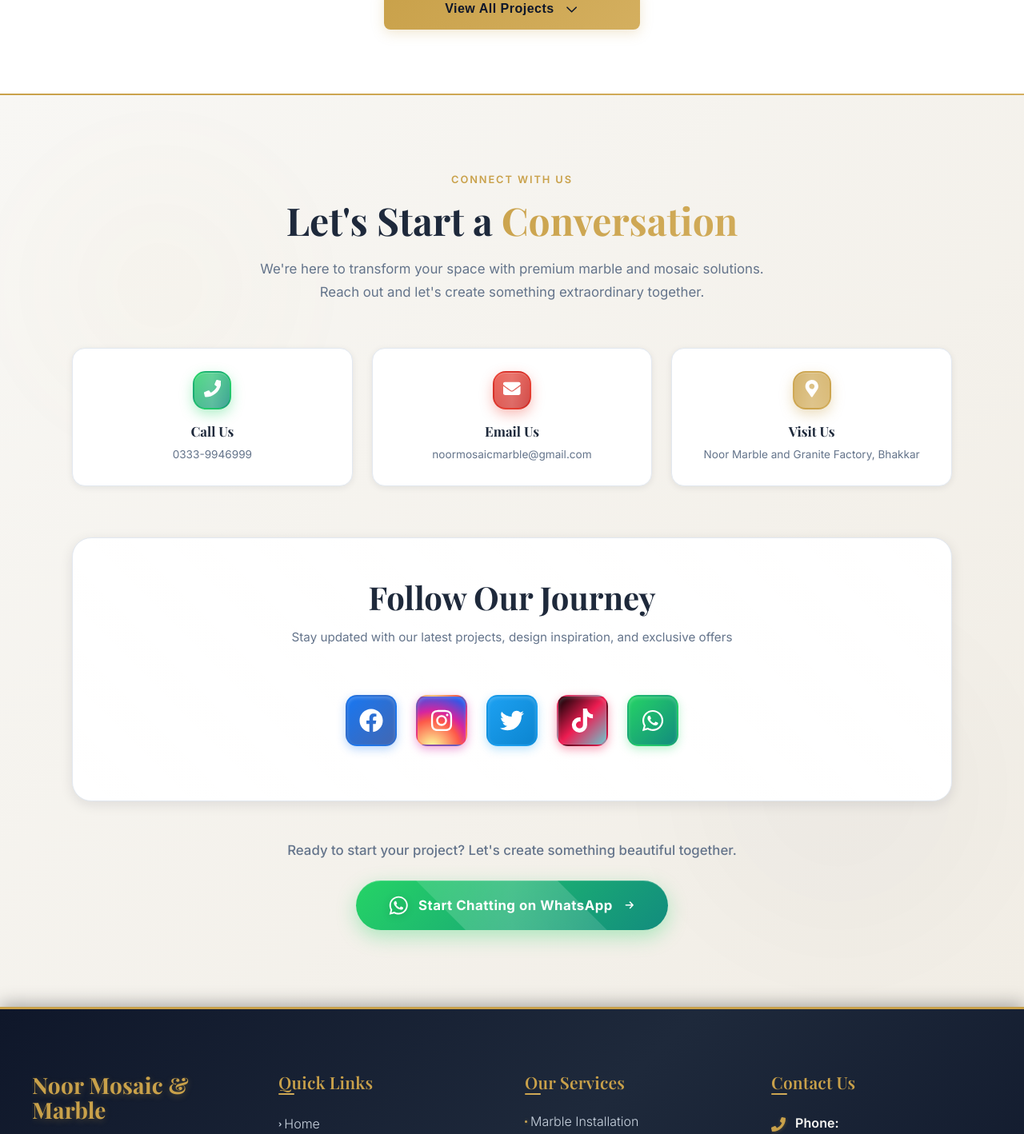
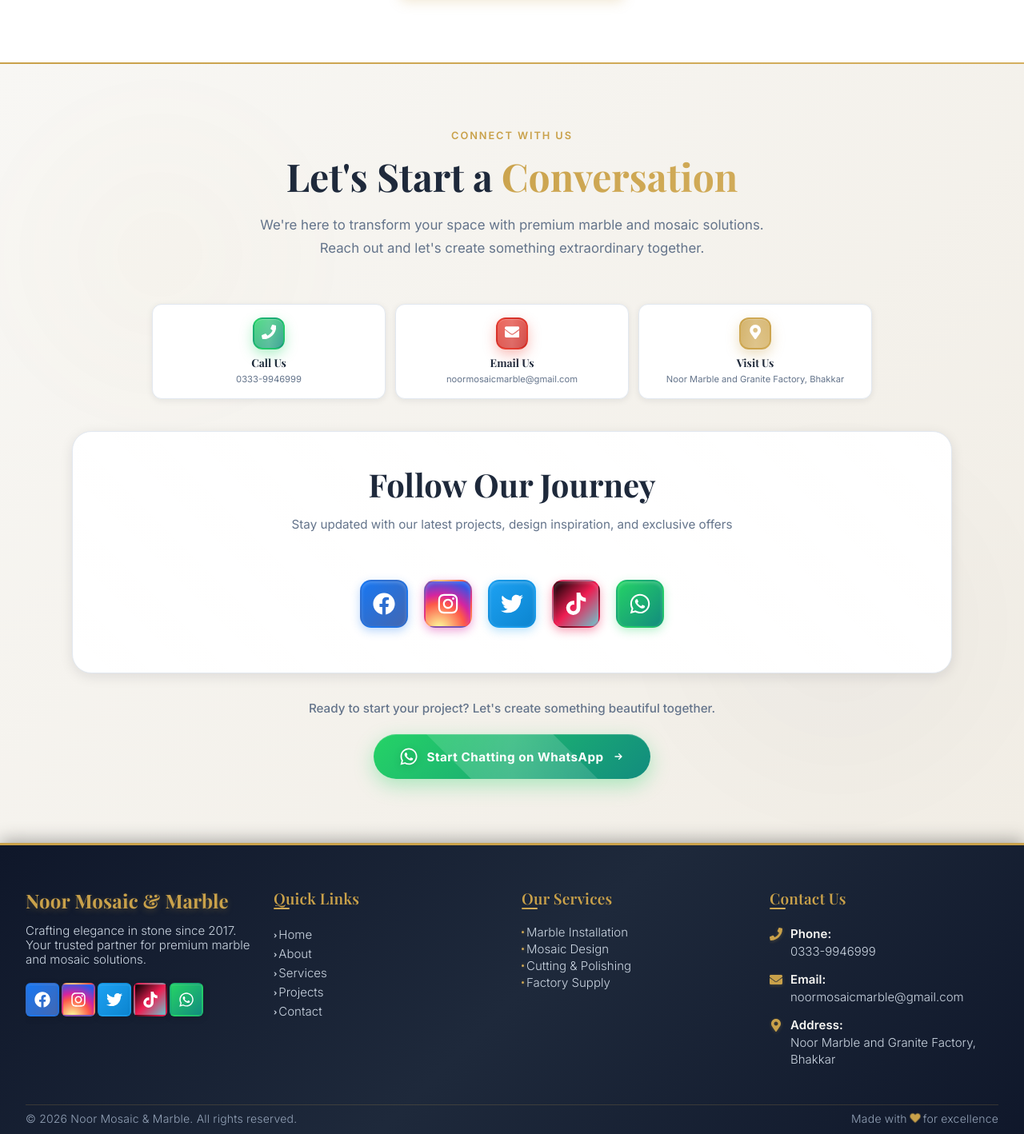
Before and after one commit to waqaryounas1428/Frontend-Developer, a React (Create React App) app: page / in a window 1280 px wide. Shown: the part 3434-4852 px from the top of the page at 80% size. Built offline with nearby package versions, Linux system fonts and the light colour scheme; the HTML template or start-up script is replaced by a standard one; a web font is replaced by a local one.

Commit message:
all code updated

```diff
--- a/src/styles/Footer.css
+++ b/src/styles/Footer.css
@@ -39,7 +39,7 @@
   z-index: 2;
   max-width: 1280px;
   margin: 0 auto;
-  padding: 24px 16px 16px;
+  padding: 16px 12px 12px;
 }
 
 /* ============================================
@@ -49,8 +49,8 @@
 .footer-grid {
   display: grid;
   grid-template-columns: repeat(4, 1fr);
-  gap: 8px;
-  margin-bottom: 16px;
+  gap: 6px;
+  margin-bottom: 12px;
   width: 100%;
   max-width: 100%;
 }
@@ -58,16 +58,16 @@
 /* Tablet: 4 columns with more space */
 @media (min-width: 640px) {
   .footer-grid {
-    gap: 24px;
-    margin-bottom: 40px;
+    gap: 16px;
+    margin-bottom: 24px;
   }
 }
 
 /* Desktop: 4 columns with full space */
 @media (min-width: 1024px) {
   .footer-grid {
-    gap: 32px;
-    margin-bottom: 48px;
+    gap: 24px;
+    margin-bottom: 32px;
   }
 }
 
@@ -87,7 +87,7 @@
   font-family: 'Playfair Display', serif;
   font-weight: 700;
   color: var(--accent-main);
-  margin-bottom: 4px;
+  margin-bottom: 3px;
   word-wrap: break-word;
   overflow-wrap: break-word;
   line-height: 1.1;
@@ -97,7 +97,7 @@
 
 .footer-company p {
   color: #CBD5E1;
-  margin-bottom: 6px;
+  margin-bottom: 4px;
   line-height: 1.2;
   font-size: 10px;
   word-wrap: break-word;
@@ -110,7 +110,7 @@
 /* Social Links */
 .footer-social {
   display: flex;
-  gap: 4px;
+  gap: 3px;
   flex-wrap: wrap;
   align-items: center;
 }
@@ -119,13 +119,13 @@
   display: inline-flex;
   align-items: center;
   justify-content: center;
-  width: 24px;
-  height: 24px;
+  width: 22px;
+  height: 22px;
   background: rgba(255, 255, 255, 0.1);
   border: 2px solid rgba(255, 255, 255, 0.2);
   border-radius: 6px;
   color: #FFFFFF;
-  font-size: 11px;
+  font-size: 10px;
   transition: all 0.4s cubic-bezier(0.4, 0, 0.2, 1);
   text-decoration: none;
   position: relative;
@@ -212,7 +212,7 @@
 .footer-section h4 {
   font-size: 13px;
   font-weight: 600;
-  margin-bottom: 6px;
+  margin-bottom: 4px;
   color: var(--accent-main);
   font-family: 'Playfair Display', serif;
   word-wrap: break-word;
@@ -220,7 +220,7 @@
   line-height: 1.1;
   letter-spacing: 0.2px;
   position: relative;
-  padding-bottom: 4px;
+  padding-bottom: 3px;
 }
 
 .footer-section h4::after {
@@ -247,7 +247,7 @@
 }
 
 .footer-link-item {
-  margin-bottom: 4px;
+  margin-bottom: 3px;
   width: 100%;
   max-width: 100%;
   overflow: hidden;
@@ -273,7 +273,7 @@
 }
 
 .footer-link-arrow {
-  margin-right: 3px;
+  margin-right: 2px;
   font-size: 10px;
   font-weight: bold;
   transition: transform 0.3s ease;
@@ -299,7 +299,7 @@
   color: #CBD5E1;
   display: flex;
   align-items: center;
-  margin-bottom: 4px;
+  margin-bottom: 3px;
   font-size: 10px;
   line-height: 1.2;
   word-wrap: break-word;
@@ -320,7 +320,7 @@
   height: 3px;
   background: var(--gradient-gold);
   border-radius: 50%;
-  margin-right: 4px;
+  margin-right: 3px;
   flex-shrink: 0;
   box-shadow: 0 0 4px rgba(201, 161, 74, 0.5);
 }
@@ -340,8 +340,8 @@
 .footer-contact-item {
   display: flex;
   align-items: flex-start;
-  gap: 8px;
-  margin-bottom: 10px;
+  gap: 6px;
+  margin-bottom: 8px;
   font-size: 10px;
   line-height: 1.4;
   word-wrap: break-word;
@@ -361,7 +361,7 @@
 .footer-contact-content {
   display: flex;
   flex-direction: column;
-  gap: 2px;
+  gap: 1px;
   flex: 1;
 }
 
@@ -404,8 +404,8 @@
 
 .footer-bottom {
   border-top: 1px solid rgba(201, 161, 74, 0.2);
-  padding-top: 10px;
-  margin-top: 12px;
+  padding-top: 8px;
+  margin-top: 10px;
 }
 
 .footer-bottom-content {
@@ -413,7 +413,7 @@
   flex-direction: column;
   justify-content: space-between;
   align-items: center;
-  gap: 4px;
+  gap: 3px;
 }
 
 .footer-copyright {
@@ -492,7 +492,7 @@
 /* Small Mobile (< 640px) */
 @media (max-width: 639px) {
   .footer-container {
-    padding: 20px 10px 12px;
+    padding: 14px 8px 10px;
     max-width: 100%;
     overflow-x: hidden;
   }
@@ -500,8 +500,8 @@
   .footer-grid {
     width: 100%;
     padding: 0;
-    margin: 0 0 12px 0;
-    gap: 6px;
+    margin: 0 0 10px 0;
+    gap: 5px;
   }
 
   .footer-company,
@@ -513,18 +513,18 @@
 
   .footer-company h3 {
     font-size: 11px;
-    margin-bottom: 3px;
+    margin-bottom: 2px;
   }
 
   .footer-company p {
     font-size: 8px;
-    margin-bottom: 4px;
+    margin-bottom: 3px;
     line-height: 1.2;
   }
 
   .footer-section h4 {
     font-size: 10px;
-    margin-bottom: 4px;
+    margin-bottom: 3px;
   }
 
   .footer-link,
@@ -536,18 +536,18 @@
   }
 
   .footer-social {
-    gap: 3px;
+    gap: 2px;
   }
 
   .footer-social-link {
-    width: 20px;
-    height: 20px;
+    width: 18px;
+    height: 18px;
     font-size: 9px;
   }
 
   .footer-bottom {
-    padding-top: 8px;
-    margin-top: 10px;
+    padding-top: 6px;
+    margin-top: 8px;
   }
 
   .footer-copyright,
@@ -560,34 +560,96 @@
   }
 
   .scroll-top {
-    width: 36px;
-    height: 36px;
-    bottom: 12px;
-    right: 12px;
+    width: 32px;
+    height: 32px;
+    bottom: 10px;
+    right: 10px;
   }
 
   .scroll-top svg {
-    width: 14px;
-    height: 14px;
+    width: 12px;
+    height: 12px;
   }
 }
 
 /* Tablet (640px - 1023px) */
 @media (min-width: 640px) {
   .footer-container {
-    padding: 64px 32px 40px;
+    padding: 40px 24px 28px;
   }
 
   .footer-company h3 {
-    font-size: 24px;
+    font-size: 20px;
+  }
+
+  .footer-company p {
+    font-size: 14px;
+  }
+
+  .footer-section h4 {
+    font-size: 17px;
+  }
+
+  .footer-link,
+  .footer-service-item {
+    font-size: 14px;
+  }
+
+  .footer-contact-item {
+    gap: 8px;
+    margin-bottom: 12px;
+  }
+
+  .footer-contact-icon {
+    font-size: 15px;
+    margin-top: 2px;
+  }
+
+  .footer-contact-label,
+  .footer-contact-link,
+  .footer-contact-text {
+    font-size: 14px;
+  }
+
+  .footer-copyright,
+  .footer-made {
+    font-size: 14px;
+  }
+
+  .footer-bottom-content {
+    flex-direction: row;
+  }
+
+  .footer-copyright {
+    text-align: left;
+  }
+
+  .footer-social-link {
+    width: 38px;
+    height: 38px;
+    font-size: 18px;
+  }
+}
+
+/* Desktop (1024px+) */
+@media (min-width: 1024px) {
+  .footer-container {
+    padding: 56px 32px 36px;
+  }
+
+  .footer-company h3 {
+    font-size: 22px;
+    margin-bottom: 16px;
   }
 
   .footer-company p {
     font-size: 15px;
+    margin-bottom: 20px;
   }
 
   .footer-section h4 {
-    font-size: 19px;
+    font-size: 18px;
+    margin-bottom: 20px;
   }
 
   .footer-link,
@@ -611,92 +673,30 @@
     font-size: 15px;
   }
 
-  .footer-copyright,
-  .footer-made {
-    font-size: 15px;
-  }
-
-  .footer-bottom-content {
-    flex-direction: row;
-  }
-
-  .footer-copyright {
-    text-align: left;
-  }
-
   .footer-social-link {
-    width: 44px;
-    height: 44px;
+    width: 42px;
+    height: 42px;
     font-size: 20px;
-  }
-}
-
-/* Desktop (1024px+) */
-@media (min-width: 1024px) {
-  .footer-container {
-    padding: 80px 40px 48px;
-  }
-
-  .footer-company h3 {
-    font-size: 26px;
-    margin-bottom: 20px;
-  }
-
-  .footer-company p {
-    font-size: 16px;
-    margin-bottom: 24px;
-  }
-
-  .footer-section h4 {
-    font-size: 20px;
-    margin-bottom: 24px;
-  }
-
-  .footer-link,
-  .footer-service-item {
-    font-size: 16px;
-  }
-
-  .footer-contact-item {
-    gap: 12px;
-    margin-bottom: 16px;
-  }
-
-  .footer-contact-icon {
-    font-size: 18px;
-    margin-top: 4px;
-  }
-
-  .footer-contact-label,
-  .footer-contact-link,
-  .footer-contact-text {
-    font-size: 16px;
-  }
-
-  .footer-social-link {
-    width: 48px;
-    height: 48px;
-    font-size: 22px;
   }
 
   .scroll-top {
-    width: 52px;
-    height: 52px;
+    width: 46px;
+    height: 46px;
   }
 
   .scroll-top svg {
-    width: 22px;
-    height: 22px;
+    width: 20px;
+    height: 20px;
   }
 }
 
 /* Large Desktop (1280px+) */
 @media (min-width: 1280px) {
   .footer-company h3 {
-    font-size: 28px;
+    font-size: 24px;
   }
 
   .footer-section h4 {
-    font-size: 21px;
+    font-size: 19px;
   }
 }
--- a/src/styles/Projects.css
+++ b/src/styles/Projects.css
@@ -66,29 +66,16 @@
   line-height: 1.7;
 }
 
-/* Responsive Grid - Mobile First */
+/* Always 3 Cards in One Row */
 .projects-grid {
   display: grid;
-  grid-template-columns: 1fr;
-  gap: 1rem;
+  grid-template-columns: repeat(3, 1fr);
+  gap: 0.75rem;
   margin-bottom: 2.5rem;
   animation: fadeInUp 0.6s ease-out;
-}
-
-/* Tablet - 2 columns */
-@media (min-width: 640px) {
-  .projects-grid {
-    grid-template-columns: repeat(2, 1fr);
-    gap: 1.25rem;
-  }
-}
-
-/* Desktop - 3 columns */
-@media (min-width: 1024px) {
-  .projects-grid {
-    grid-template-columns: repeat(3, 1fr);
-    gap: 1.5rem;
-  }
+  max-width: 1200px;
+  margin-left: auto;
+  margin-right: auto;
 }
 
 /* Masonry Layout - Pinterest Style */
@@ -222,7 +209,7 @@
 .project-card {
   position: relative;
   overflow: hidden;
-  border-radius: 1rem;
+  border-radius: 0.75rem;
   box-shadow: var(--shadow-md);
   transition: all 0.5s cubic-bezier(0.4, 0, 0.2, 1);
   background: var(--bg-primary);
@@ -254,14 +241,14 @@
 
 .project-card:hover {
   box-shadow: var(--shadow-gold);
-  transform: translateY(-12px) scale(1.02);
+  transform: translateY(-8px) scale(1.02);
   border-color: var(--accent-main);
   z-index: 10;
 }
 
 .project-image-wrapper {
   position: relative;
-  height: 16rem;
+  height: 14rem;
   overflow: hidden;
   background-color: var(--primary-main);
 }
@@ -304,7 +291,7 @@
   bottom: 0;
   left: 0;
   right: 0;
-  padding: 1.25rem;
+  padding: 1rem;
   color: var(--bg-primary);
   transform: translateY(0);
   transition: all 0.5s cubic-bezier(0.4, 0, 0.2, 1);
@@ -322,13 +309,13 @@
 
 .project-category {
   display: inline-block;
-  padding: 0.25rem 0.75rem;
+  padding: 0.2rem 0.65rem;
   background: var(--gradient-gold);
   color: var(--primary-main);
-  font-size: 0.7rem;
+  font-size: 0.65rem;
   font-weight: 600;
   border-radius: 9999px;
-  margin-bottom: 0.5rem;
+  margin-bottom: 0.4rem;
   letter-spacing: 0.5px;
   transition: all 0.3s ease;
   transform: translateY(0);
@@ -357,10 +344,10 @@
 }
 
 .project-title {
-  font-size: 1.05rem;
+  font-size: 0.95rem;
   font-family: 'Playfair Display', serif;
   font-weight: 600;
-  margin-bottom: 0.35rem;
+  margin-bottom: 0.3rem;
   line-height: 1.3;
   transition: all 0.3s ease;
   transform: translateY(0);
@@ -373,7 +360,7 @@
 
 .project-description {
   color: var(--stone-gray);
-  font-size: 0.8rem;
+  font-size: 0.75rem;
   opacity: 0;
   transition: all 0.5s cubic-bezier(0.4, 0, 0.2, 1);
   line-height: 1.4;
@@ -388,7 +375,7 @@
 /* Show More Button */
 .projects-button-container {
   text-align: center;
-  margin-top: 2.5rem;
+  margin-top: 2rem;
   padding: 0 1rem;
 }
 
@@ -396,19 +383,19 @@
   display: inline-flex;
   align-items: center;
   justify-content: center;
-  gap: 0.75rem;
-  padding: 1rem 2.5rem;
+  gap: 0.625rem;
+  padding: 0.875rem 2rem;
   background: var(--gradient-gold);
   color: var(--primary-main);
   font-weight: 600;
-  font-size: 1rem;
+  font-size: 0.9rem;
   border: none;
   border-radius: 0.5rem;
   cursor: pointer;
   transition: all 0.4s cubic-bezier(0.4, 0, 0.2, 1);
   box-shadow: var(--shadow-gold);
   width: 100%;
-  max-width: 320px;
+  max-width: 280px;
   letter-spacing: 0.5px;
   position: relative;
   overflow: hidden;
@@ -443,8 +430,8 @@
 }
 
 .projects-arrow {
-  width: 1.2rem;
-  height: 1.2rem;
+  width: 1rem;
+  height: 1rem;
   transition: transform 0.5s cubic-bezier(0.4, 0, 0.2, 1);
   flex-shrink: 0;
 }
@@ -467,25 +454,35 @@
     font-size: 1.75rem;
   }
 
+  .projects-grid {
+    gap: 0.5rem;
+  }
+
   .project-card {
-    border-radius: 0.75rem;
+    border-radius: 0.65rem;
   }
 
   .project-image-wrapper {
-    height: 12rem;
+    height: 10rem;
   }
 
   .project-content {
-    padding: 1rem;
+    padding: 0.75rem;
   }
 
   .project-title {
-    font-size: 0.95rem;
+    font-size: 0.8rem;
+    margin-bottom: 0.25rem;
   }
 
   .project-category {
-    font-size: 0.65rem;
-    padding: 0.2rem 0.6rem;
+    font-size: 0.6rem;
+    padding: 0.15rem 0.55rem;
+    margin-bottom: 0.3rem;
+  }
+
+  .project-description {
+    font-size: 0.7rem;
   }
 }
 
--- a/src/styles/SocialMedia.css
+++ b/src/styles/SocialMedia.css
@@ -98,30 +98,12 @@
 
 .contact-cards {
   display: grid;
-  grid-template-columns: 1fr;
-  gap: 1rem;
+  grid-template-columns: repeat(3, 1fr);
+  gap: 0.75rem;
   margin-bottom: 2.5rem;
-  max-width: 1100px;
+  max-width: 900px;
   margin-left: auto;
   margin-right: auto;
-}
-
-/* Tablet - 2 columns */
-@media (min-width: 640px) {
-  .contact-cards {
-    grid-template-columns: repeat(2, 1fr);
-    gap: 1.25rem;
-    margin-bottom: 3rem;
-  }
-}
-
-/* Desktop - 3 columns */
-@media (min-width: 1024px) {
-  .contact-cards {
-    grid-template-columns: repeat(3, 1fr);
-    gap: 1.5rem;
-    margin-bottom: 4rem;
-  }
 }
 
 .contact-card {
@@ -181,12 +163,12 @@
   display: inline-flex;
   align-items: center;
   justify-content: center;
-  width: 2.25rem;
-  height: 2.25rem;
+  width: 2.5rem;
+  height: 2.5rem;
   border-radius: 0.75rem;
   color: #FFFFFF;
-  margin-bottom: 0.75rem;
-  font-size: 1.1rem;
+  margin-bottom: 0.5rem;
+  font-size: 1.15rem;
   transition: all 0.4s ease;
   position: relative;
   overflow: hidden;
@@ -250,9 +232,10 @@
   font-size: 0.85rem;
   font-weight: bold;
   color: var(--text-primary);
-  margin-bottom: 0.35rem;
+  margin-bottom: 0.25rem;
   transition: color 0.3s ease;
   font-family: 'Playfair Display', serif;
+  line-height: 1.3;
 }
 
 .contact-card:hover .contact-card-title {
@@ -346,23 +329,23 @@
   display: flex;
   justify-content: center;
   align-items: center;
-  gap: 16px;
+  gap: 12px;
   flex-wrap: wrap;
-  max-width: 600px;
+  max-width: 500px;
   margin: 0 auto;
-  padding: 20px 0;
+  padding: 16px 0;
 }
 
 .social-icon-link {
   display: inline-flex;
   align-items: center;
   justify-content: center;
-  width: 56px;
-  height: 56px;
+  width: 52px;
+  height: 52px;
   border: 2px solid rgba(255, 255, 255, 0.2);
   border-radius: 12px;
   color: #FFFFFF;
-  font-size: 26px;
+  font-size: 24px;
   transition: all 0.4s cubic-bezier(0.4, 0, 0.2, 1);
   text-decoration: none;
   position: relative;
@@ -454,14 +437,14 @@
 
 .whatsapp-cta {
   text-align: center;
-  margin-top: 3rem;
+  margin-top: 2rem;
   padding: 0 1rem;
 }
 
 .whatsapp-text {
   color: var(--text-muted);
-  font-size: 1.05rem;
-  margin-bottom: 1.5rem;
+  font-size: 0.95rem;
+  margin-bottom: 1.25rem;
   font-weight: 500;
   line-height: 1.6;
 }
@@ -470,16 +453,16 @@
   display: inline-flex;
   align-items: center;
   justify-content: center;
-  padding: 1.125rem 2.5rem;
+  padding: 1rem 2rem;
   background: linear-gradient(135deg, #25D366, #128C7E);
   color: #FFFFFF;
   font-weight: bold;
-  font-size: 1.05rem;
+  font-size: 0.95rem;
   border-radius: 9999px;
   text-decoration: none;
   transition: all 0.4s cubic-bezier(0.4, 0, 0.2, 1);
   box-shadow: 0 8px 24px rgba(37, 211, 102, 0.35), inset 0 1px 0 rgba(255, 255, 255, 0.2);
-  max-width: 420px;
+  max-width: 380px;
   width: 100%;
   letter-spacing: 0.5px;
   position: relative;
@@ -509,8 +492,8 @@
 }
 
 .whatsapp-icon {
-  margin-right: 0.75rem;
-  font-size: 1.65rem;
+  margin-right: 0.625rem;
+  font-size: 1.5rem;
   transition: transform 0.3s ease;
   flex-shrink: 0;
   filter: drop-shadow(0 2px 4px rgba(0, 0, 0, 0.2));
@@ -522,9 +505,9 @@
 }
 
 .whatsapp-arrow {
-  margin-left: 0.75rem;
-  width: 1.1rem;
-  height: 1.1rem;
+  margin-left: 0.625rem;
+  width: 1rem;
+  height: 1rem;
   transition: transform 0.3s ease;
   flex-shrink: 0;
 }
@@ -533,7 +516,7 @@
   transform: translateX(0.5rem);
 }
 
-/* Mobile Responsive */
+/* Mobile Responsive - Keep 3 columns */
 @media (max-width: 639px) {
   .contact-title {
     font-size: 1.75rem;
@@ -543,22 +526,29 @@
     font-size: 1.5rem;
   }
 
+  .contact-cards {
+    gap: 0.5rem;
+  }
+
   .contact-card {
-    padding: 1.25rem 1rem;
+    padding: 0.75rem 0.5rem;
   }
 
   .contact-card-icon {
-    width: 2.5rem;
-    height: 2.5rem;
-    font-size: 1.15rem;
+    width: 2rem;
+    height: 2rem;
+    font-size: 1rem;
+    margin-bottom: 0.35rem;
   }
 
   .contact-card-title {
-    font-size: 0.9rem;
+    font-size: 0.7rem;
+    margin-bottom: 0.2rem;
   }
 
   .contact-card-info {
-    font-size: 0.75rem;
+    font-size: 0.6rem;
+    line-height: 1.3;
   }
 
   .social-icon-link {
@@ -579,47 +569,24 @@
   }
 
   .social-container {
-    padding: 3rem 2rem;
+    padding: 2.5rem 1.5rem;
   }
 
   .social-icons-row {
-    gap: 24px;
+    gap: 20px;
   }
 
   .social-icon-link {
-    width: 64px;
-    height: 64px;
-    font-size: 30px;
+    width: 60px;
+    height: 60px;
+    font-size: 28px;
     border-radius: 14px;
-  }
-
-  .contact-card {
-    padding: 1.5rem 1.25rem;
-    border-radius: 1rem;
-  }
-
-  .contact-card-icon {
-    width: 2.75rem;
-    height: 2.75rem;
-    border-radius: 1rem;
-    margin-bottom: 1rem;
-    font-size: 1.25rem;
-  }
-
-  .contact-card-title {
-    font-size: 0.95rem;
-    margin-bottom: 0.5rem;
-  }
-
-  .contact-card-info {
-    font-size: 0.8rem;
-    line-height: 1.5;
   }
 }
 
 @media (min-width: 768px) {
   .contact-section {
-    padding: 6rem 0;
+    padding: 5rem 0;
   }
 
   .contact-title {
@@ -628,24 +595,6 @@
 
   .social-title {
     font-size: 2.25rem;
-  }
-
-  .contact-card {
-    padding: 1.75rem 1.25rem;
-  }
-
-  .contact-card-icon {
-    width: 3rem;
-    height: 3rem;
-    font-size: 1.35rem;
-  }
-
-  .contact-card-title {
-    font-size: 1.05rem;
-  }
-
-  .contact-card-info {
-    font-size: 0.85rem;
   }
 }
 
```
